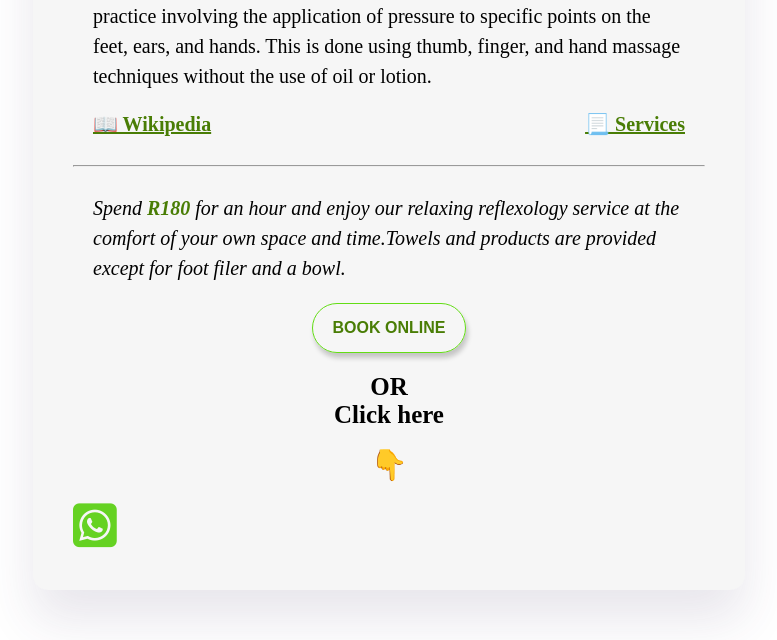
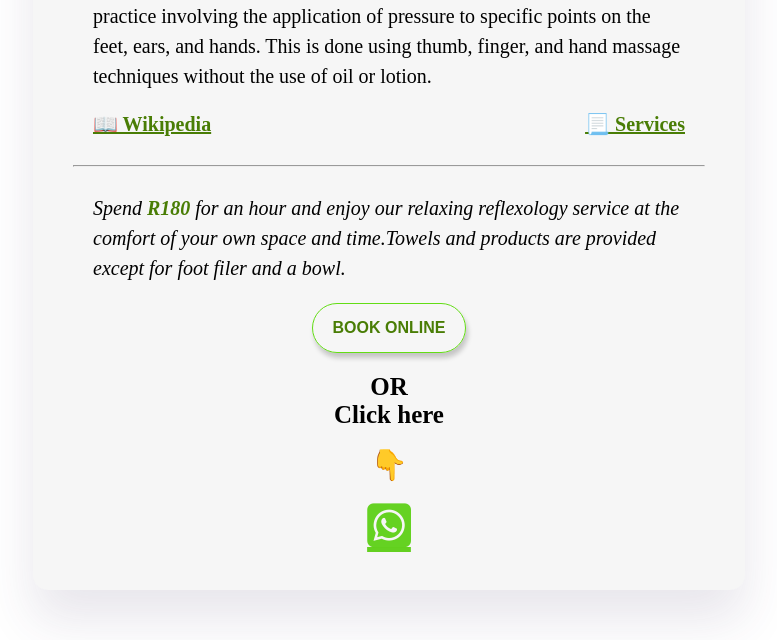
Before and after one commit to Bukhosini07/bukhosini_landing_page, a plain HTML site: page index.html in a window 1280 px wide. Shown: the part 882-1522 px from the top of the page, without its empty margins (251-1028 px from the left). Drawn offline with Linux system fonts and the light colour scheme.

Commit message:
fixing files

```diff
--- a/index.html
+++ b/index.html
@@ -5,7 +5,6 @@
     <meta name="viewport" content="width=device-width, initial-scale=1.0" />
     <meta http-equiv="X-UA-compatible" content="ie=edge" />
     <link rel="stylesheet" href="src/styles.css" />
-    <title>Bukhosini Reflexology</title>
     <link
       rel="stylesheet"
       href="https://cdnjs.cloudflare.com/ajax/libs/font-awesome/6.5.1/css/all.min.css"
@@ -13,6 +12,7 @@
       crossorigin="anonymous"
       referrerpolicy="no-referrer"
     />
+    <title>Bukhosini Reflexology</title>
   </head>
 
   <body>
@@ -71,7 +71,7 @@
         <br />
         <div class="emoji">👇</div>
         <br />
-        <a href="https://wa.link/cwl86e" target="_blank">
+        <a class="whatsapp" href="https://wa.link/cwl86e" target="_blank">
           <i class="fa-brands fa-square-whatsapp"></i
         ></a>
       </footer>
--- a/src/styles.css
+++ b/src/styles.css
@@ -79,7 +79,7 @@ h1,
         cursor: pointer;
       }
 
-      .fa-brands {
+      .whatsapp {
         display: flex;
         justify-content: center;
         font-size: 50px;
```
